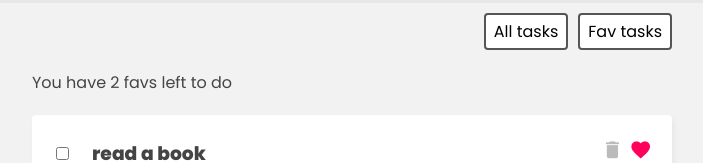
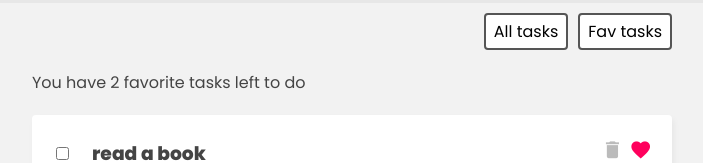
Before and after one commit to fed-v/vue-3-pinia-task-list, a Vue app: page / in a window 1280 px wide. Both pictures are taken after a click on the button "Fav tasks". Shown: the part 192-355 px from the top of the page, without its empty margins (288-991 px from the left). Built offline with nearby package versions, Linux system fonts and the light colour scheme; data requests are answered from the project's data file.

Commit message:
Fixed task counter and added JS Docs
The total tasks where not being updated when one was deleted. Fixed.

```diff
--- a/src/App.vue
+++ b/src/App.vue
@@ -25,7 +25,7 @@
 
     <!-- task list -->
     <div class="task-list" v-if="filter === 'all'">
-      <p>You have {{ totalCount }} tasks left to do</p>
+      <p>You have {{ totalCount === 0 ? 'no' : totalCount }} {{ totalCount === 1 ? 'task' : 'tasks' }} left to do</p>
       <div v-for="task in tasks" :key="task.id">
         <TaskDetails :task="task" />
       </div>
@@ -33,7 +33,7 @@
 
     <!-- favorites list -->
     <div class="task-list" v-if="filter === 'favs'">
-      <p>You have {{ favCount }} favs left to do</p>
+      <p>You have {{ favCount === 0 ? 'no' : favCount }} favorite {{ favCount === 1 ? 'task' : 'tasks' }} left to do</p>
 
       <!-- Iterate through the task array and print the details for each -->
       <div v-for="task in favs" :key="task.id">
--- a/src/stores/TaskStore.js
+++ b/src/stores/TaskStore.js
@@ -3,7 +3,6 @@ import { defineStore } from 'pinia'
 export const useTaskStore = defineStore('taskStore', {
 
 
-    // The state is the actual data in your store to be accessed or updated
     state: () => ({
         tasks: [],
         loading: false,
@@ -11,28 +10,60 @@ export const useTaskStore = defineStore('taskStore', {
     }),
 
 
-    // Getters are used to access the state of your store
     getters: {
-      favs() {
-        return this.tasks.filter(t => t.isFav);
-      },
-      favCount() {
-        return this.tasks.reduce((p, c) => {
-            return c .isFav ? p + 1 : p;
-        }, 0)
+
+      /**
+      * Gets all favorite tasks from the state.
+      *
+      * @param {object} state - The state of the store.
+      * @returns {Task[]} - An array of favorite tasks.
+      */
+      favs(state) {
+        return state.tasks.filter(t => t.isFav);
       },
 
-      // You can define a getter as an arrow function but you must pass the state as an argument
-      // Use the state rather than this when accessing the
+
+      /**
+      * Gets the count of favorite tasks that are not done.
+      *
+      * @param {object} state - The state of the store.
+      * @param {object} getters - The getters object of the store.
+      * @returns {number} - The count of favorite tasks that are not done.
+      */
+
+      // You can actually pass getters as an argument to another getter!
+
+      favCount(state, getters) {
+
+        // Filter out tasks that are favorites and marked as done
+        const filteredFavs = state.tasks.filter(t => t.isFav && !t.isDone);
+
+        // Return the amount of tasks that are favorites and not done
+        return filteredFavs.length;
+
+      },
+
+
+      /**
+      * Gets the total count of tasks that are not done.
+      *
+      * @param {object} state - The state of the store.
+      * @returns {number} - The total count of tasks that are not done.
+      */
       totalCount: (state) => {
-        return state.tasks.length;
+        return state.tasks.filter(t => !t.isDone).length;
       }
+
     },
 
 
-    // Actions are used to update the state of your store.
     actions: {
 
+      /**
+      * Fetches tasks from the server and updates the store's state with the retrieved tasks.
+      *
+      * @returns {Promise<void>} - A promise that resolves when the tasks are fetched and updated.
+      */
       async getTasks() {
 
         this.loading = true;
@@ -48,7 +79,15 @@ export const useTaskStore = defineStore('taskStore', {
         this.loading = false;
       },
 
+
+      /**
+      * Adds a new task to the store's state and sends a POST request to the server to add the task.
+      *
+      * @param {Task} task - The task to add.
+      * @returns {Promise<void>} - A promise that resolves when the task is successfully added.
+      */
       async addTask(task) {
+
         this.tasks.push(task);
 
         // fetch the json db and add the new task passed as an argument
@@ -63,6 +102,13 @@ export const useTaskStore = defineStore('taskStore', {
 
       },
 
+
+      /**
+      * Deletes a task from the store's state and sends a DELETE request to the server to delete the task.
+      *
+      * @param {number} id - The id of the task to delete.
+      * @returns {Promise<void>} - A promise that resolves when the task is successfully deleted.
+      */
       async deleteTask(id) {
 
         this.tasks = this.tasks.filter(t => {
@@ -112,6 +158,6 @@ export const useTaskStore = defineStore('taskStore', {
 
       }
 
-    },
+    }
 
 })
```
Also changed, not shown: src/components/TaskTest.vue (deleted, +0 -21 lines).
